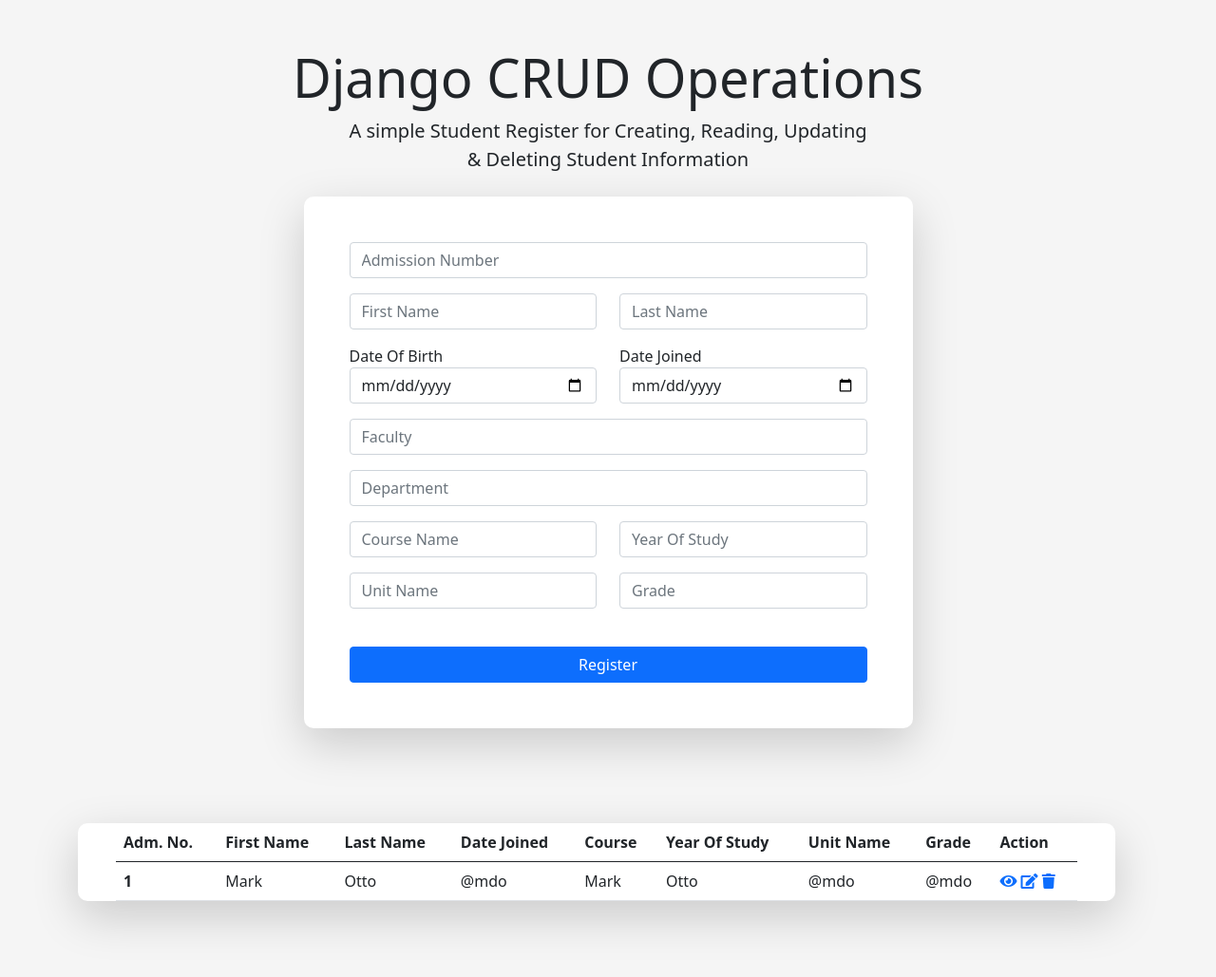
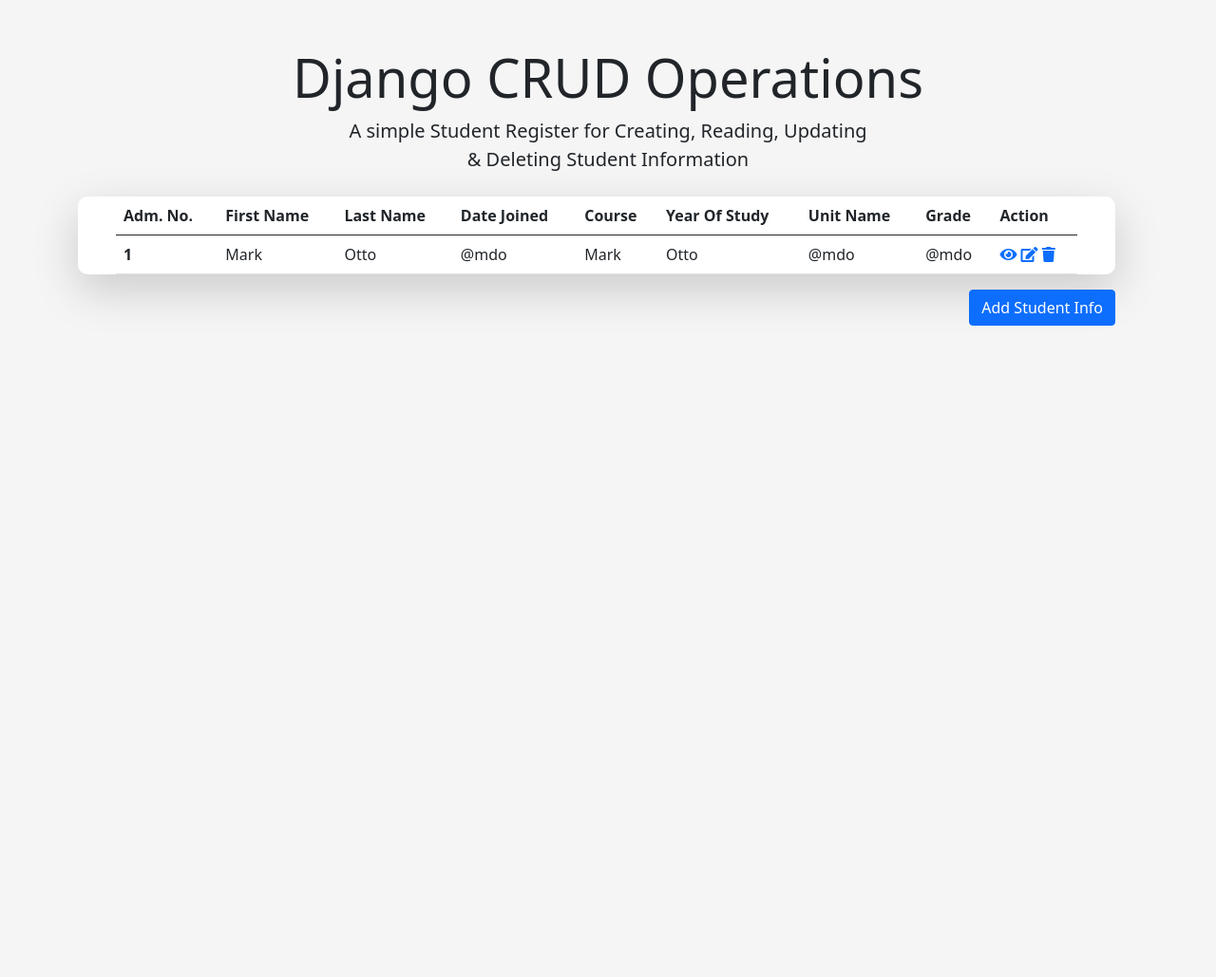
Before and after one commit to steve-njuguna-k/Django-CRUD-Operations-Using-PostgreSQL, a Django app: page / in a window 1280 px wide. Shown: the whole page at 95% size. After the commit the page ends 343 px from the top, so only its background shows below. Run offline with Django 3.2, Linux system fonts and the light colour scheme; some libraries are stand-ins or nearby versions.

Commit message:
Added modal form to Index.html

```diff
--- a/src/static/css/style.css
+++ b/src/static/css/style.css
@@ -8,6 +8,6 @@
     padding-right: 40px;
 }
 
-.table{
-    margin-top: 50px;
+.btn-primary{
+    float: right;
 }
--- a/src/templates/Index.html
+++ b/src/templates/Index.html
@@ -6,8 +6,13 @@
     <meta name="viewport" content="width=device-width, initial-scale=1.0">
     <meta http-equiv="X-UA-Compatible" content="ie=edge">
     <meta name="Description" content="Enter your description here"/>
+    <link rel="stylesheet" href="https://cdnjs.cloudflare.com/ajax/libs/font-awesome/5.15.4/css/all.min.css">
     <link href="https://cdn.jsdelivr.net/npm/bootstrap@5.1.0/dist/css/bootstrap.min.css" rel="stylesheet" integrity="sha384-KyZXEAg3QhqLMpG8r+8fhAXLRk2vvoC2f3B09zVXn8CA5QIVfZOJ3BCsw2P0p/We" crossorigin="anonymous">
-    <link rel="stylesheet" href="https://cdnjs.cloudflare.com/ajax/libs/font-awesome/5.15.4/css/all.min.css">
+    <script src="https://ajax.googleapis.com/ajax/libs/jquery/3.5.1/jquery.min.js"></script>
+    <script src="https://maxcdn.bootstrapcdn.com/bootstrap/3.4.1/js/bootstrap.min.js"></script>
+    <script src="https://code.jquery.com/jquery-3.5.1.slim.min.js" integrity="sha384-DfXdz2htPH0lsSSs5nCTpuj/zy4C+OGpamoFVy38MVBnE+IbbVYUew+OrCXaRkfj" crossorigin="anonymous"></script>
+    <script src="https://cdn.jsdelivr.net/npm/popper.js@1.16.0/dist/umd/popper.min.js" integrity="sha384-Q6E9RHvbIyZFJoft+2mJbHaEWldlvI9IOYy5n3zV9zzTtmI3UksdQRVvoxMfooAo" crossorigin="anonymous"></script>
+    <script src="https://stackpath.bootstrapcdn.com/bootstrap/4.5.0/js/bootstrap.min.js" integrity="sha384-OgVRvuATP1z7JjHLkuOU7Xw704+h835Lr+6QL9UvYjZE3Ipu6Tp75j7Bh/kR0JKI" crossorigin="anonymous"></script>
     <link rel="stylesheet" href={% static "css/style.css" %}>
     <title>Student Register</title>
 </head>
@@ -22,12 +27,8 @@
         </div>
         <!-- End -->
 
-        <div class="row">
-            <div class="col-lg-7 mx-auto">
-                <div class="bg-white rounded-lg shadow-lg p-5">
-                    <!-- form content -->
-                        <div class="tab-content">
-                            <!-- form-->
+        <div class="row table">
+            <div class="col-lg-12 mx-auto">
                 <center>
                     {% if messages %}
                         {% for message in messages %}
@@ -39,6 +40,56 @@
                         {% endfor %}
                     {% endif %}
                 </center>
+                <div class="bg-white rounded-lg shadow-lg">
+                    <!-- tables-->
+                        <table class="table">
+                            <thead>
+                                <tr>
+                                <th scope="col">Adm. No.</th>
+                                <th scope="col">First Name</th>
+                                <th scope="col">Last Name</th>
+                                <th scope="col">Date Joined</th>
+                                <th scope="col">Course</th>
+                                <th scope="col">Year Of Study</th>
+                                <th scope="col">Unit Name</th>
+                                <th scope="col">Grade</th>
+                                <th scope="col">Action</th>
+                                </tr>
+                            </thead>
+                            <tbody>
+                                <tr>
+                                <th scope="row">1</th>
+                                <td>Mark</td>
+                                <td>Otto</td>
+                                <td>@mdo</td>
+                                <td>Mark</td>
+                                <td>Otto</td>
+                                <td>@mdo</td>
+                                <td>@mdo</td>
+                                <td>
+                                    <a href="#" class="view" title="View" data-toggle="tooltip"><i class="fa fa-eye" aria-hidden="true"></i></a>
+                                    <a href="#" class="edit" title="Edit" data-toggle="tooltip"><i class="fa fa-edit" aria-hidden="true"></i></a>
+                                    <a href="#" class="delete" title="Delete" data-toggle="tooltip"><i class="fa fa-trash" aria-hidden="true"></i></a>
+                                </td>
+                                </tr>
+                            </tbody>
+                        </table>
+                    <!-- End -->
+                </div>
+                <!-- Button trigger modal -->
+                <button type="button" class="btn btn-primary" data-toggle="modal" data-target="#exampleModal">
+                    Add Student Info
+                </button>
+
+                <!-- Modal -->
+                <div class="modal fade" id="exampleModal" tabindex="-1" role="dialog" aria-labelledby="exampleModalLabel" aria-hidden="true">
+                    <div class="modal-dialog modal-lg" role="document">
+                    <div class="modal-content">
+                        <div class="modal-header">
+                            <h5 class="modal-title" id="exampleModalLabel">Add New Student Info</h5>
+                            <button type="button" class="btn-close" data-dismiss="modal" aria-label="Close"></button>
+                        </div>
+                        <div class="modal-body">
                             <form method="POST">
                                 <div class="form-group mb-3">
                                     <input type="text" name="username" placeholder="Admission Number" required class="form-control">
@@ -100,59 +151,17 @@
                                     </div>
                                 </div>
                                 <br>
-                                    <div class="d-grid gap-2">
-                                        <button class="btn btn-primary" type="submit">Register</button>
+                                <div class="modal-footer">
+                                    <button type="button" class="btn btn-secondary" data-dismiss="modal">Cancel</button>
+                                    <button type="submit" class="btn btn-primary">Save Student Info</button>
                                 </div>
                             </form>
-                            <!-- End -->
-                        </div>
-                <!-- End -->
-                </div>
-            </div>
-        </div>
-
-        <div class="row table">
-            <div class="col-lg-12 mx-auto">
-                <div class="bg-white rounded-lg shadow-lg">
-                        <!-- tables-->
-                            <table class="table">
-                                <thead>
-                                  <tr>
-                                    <th scope="col">Adm. No.</th>
-                                    <th scope="col">First Name</th>
-                                    <th scope="col">Last Name</th>
-                                    <th scope="col">Date Joined</th>
-                                    <th scope="col">Course</th>
-                                    <th scope="col">Year Of Study</th>
-                                    <th scope="col">Unit Name</th>
-                                    <th scope="col">Grade</th>
-                                    <th scope="col">Action</th>
-                                  </tr>
-                                </thead>
-                                <tbody>
-                                  <tr>
-                                    <th scope="row">1</th>
-                                    <td>Mark</td>
-                                    <td>Otto</td>
-                                    <td>@mdo</td>
-                                    <td>Mark</td>
-                                    <td>Otto</td>
-                                    <td>@mdo</td>
-                                    <td>@mdo</td>
-                                    <td>
-                                        <a href="#" class="view" title="View" data-toggle="tooltip"><i class="fa fa-eye" aria-hidden="true"></i></a>
-                                        <a href="#" class="edit" title="Edit" data-toggle="tooltip"><i class="fa fa-edit" aria-hidden="true"></i></a>
-                                        <a href="#" class="delete" title="Delete" data-toggle="tooltip"><i class="fa fa-trash" aria-hidden="true"></i></a>
-                                    </td>
-                                  </tr>
-                                </tbody>
-                            </table>
-                        <!-- End -->
                         </div>
                     </div>
                     </div>
                 </div>
-    <script src="https://cdnjs.cloudflare.com/ajax/libs/jquery/3.6.0/jquery.min.js" integrity="sha512-894YE6QWD5I59HgZOGReFYm4dnWc1Qt5NtvYSaNcOP+u1T9qYdvdihz0PPSiiqn/+/3e7Jo4EaG7TubfWGUrMQ==" crossorigin="anonymous" referrerpolicy="no-referrer"></script>
-    <script src="https://cdn.jsdelivr.net/npm/bootstrap@5.1.0/dist/js/bootstrap.bundle.min.js" integrity="sha384-U1DAWAznBHeqEIlVSCgzq+c9gqGAJn5c/t99JyeKa9xxaYpSvHU5awsuZVVFIhvj" crossorigin="anonymous"></script>
+            </div>
+        </div>
+    </div>
 </body>
 </html>
```
Lines whose indentation alone changed are shown as unchanged.
